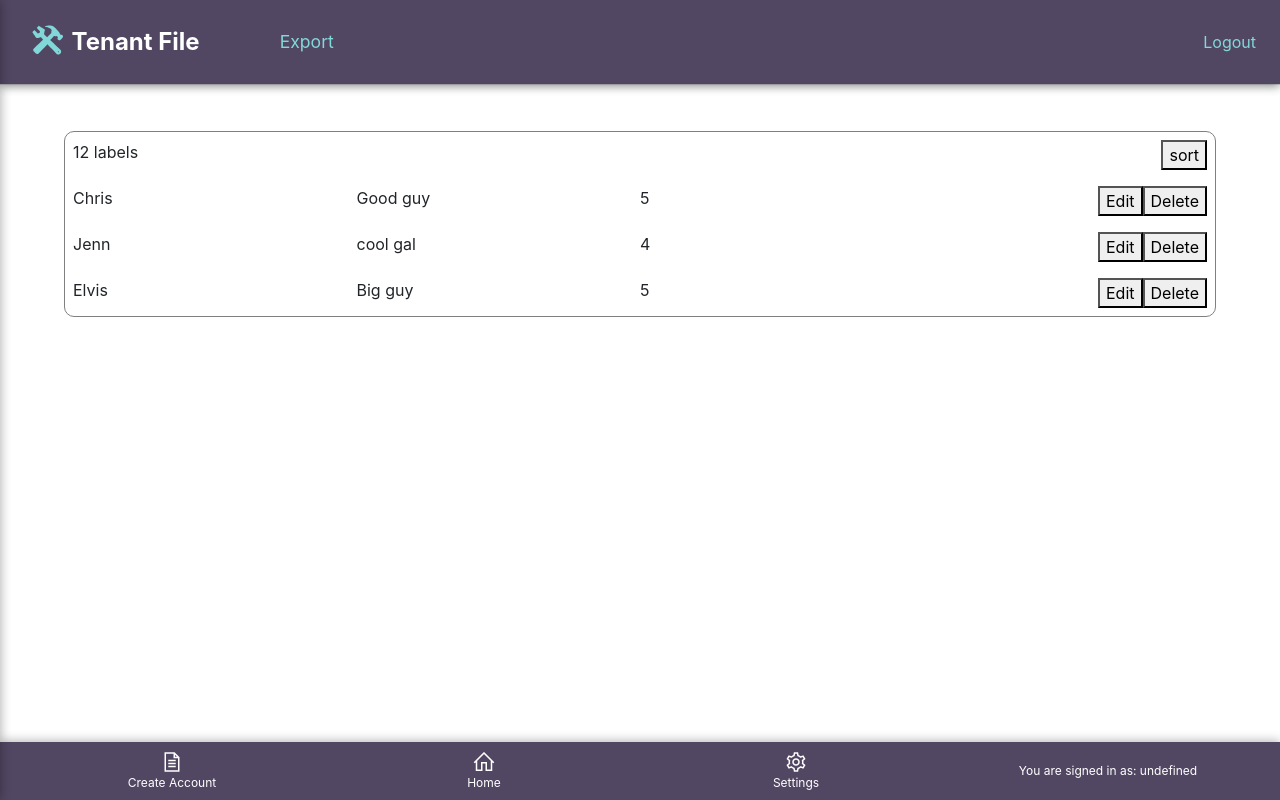
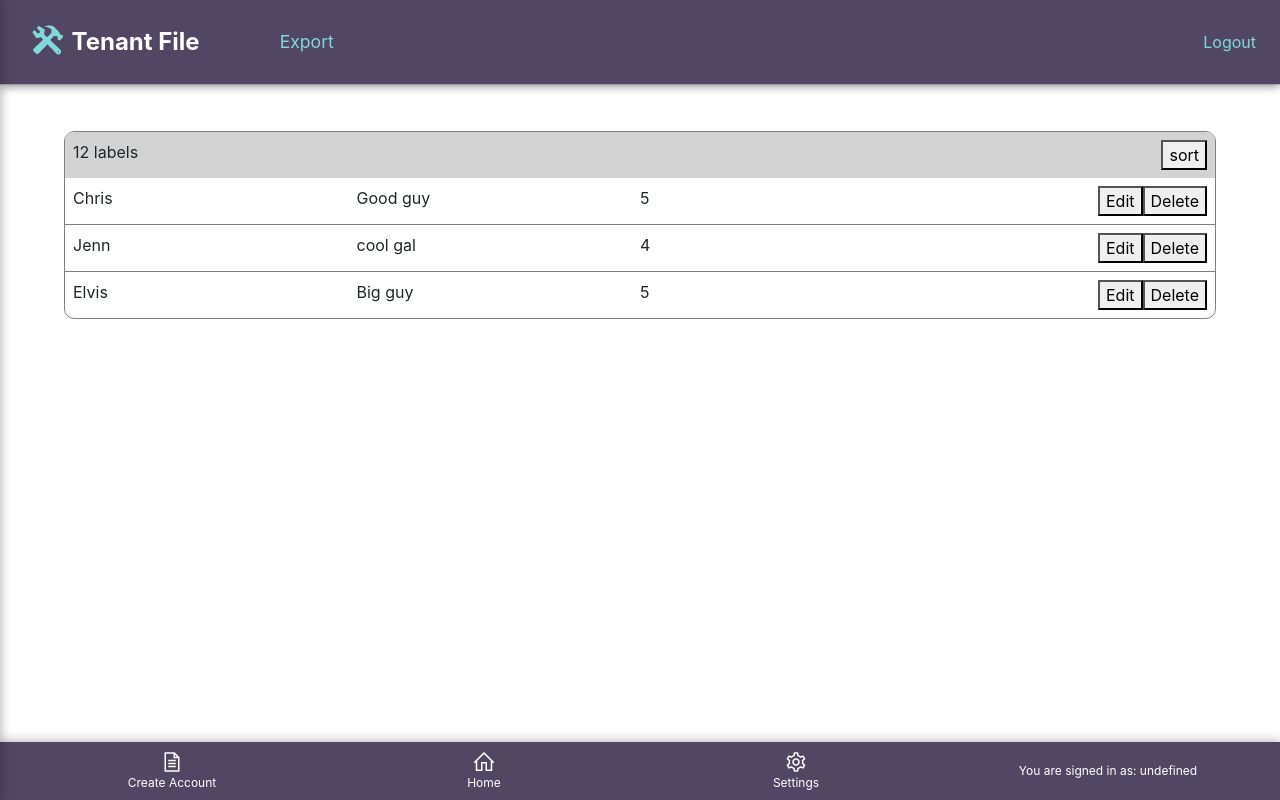
Before and after one commit to open-austin/BASTA-tfwa, a React (Create React App) app in the folder tenant-file/portal-app/: page /tags in a window 1280 px wide. Built offline with nearby package versions, Linux system fonts and the light colour scheme; no server answers; the database is empty; sample sign-in values are in the browser's storage.

Commit message:
Add borders and colors to display

```diff
--- a/tenant-file/portal-app/src/component/Tags.tsx
+++ b/tenant-file/portal-app/src/component/Tags.tsx
@@ -21,6 +21,11 @@ const StyledTagsDisplay = styled.div`
   }
 
   .header {
+    background-color: lightgray;
+    border-radius: 8px 8px 0 0;
+  }
+
+  .header {
     display: flex;
 
     & > * {
@@ -34,10 +39,15 @@ const StyledTagsDisplay = styled.div`
 
   .flex-row {
     display: flex;
+    border-bottom: 1px solid grey;
 
     & > * {
       flex: 1;
     }
+  }
+
+  .body .flex-row:last-child {
+    border-bottom: none;
   }
 
   .buttons {
```
